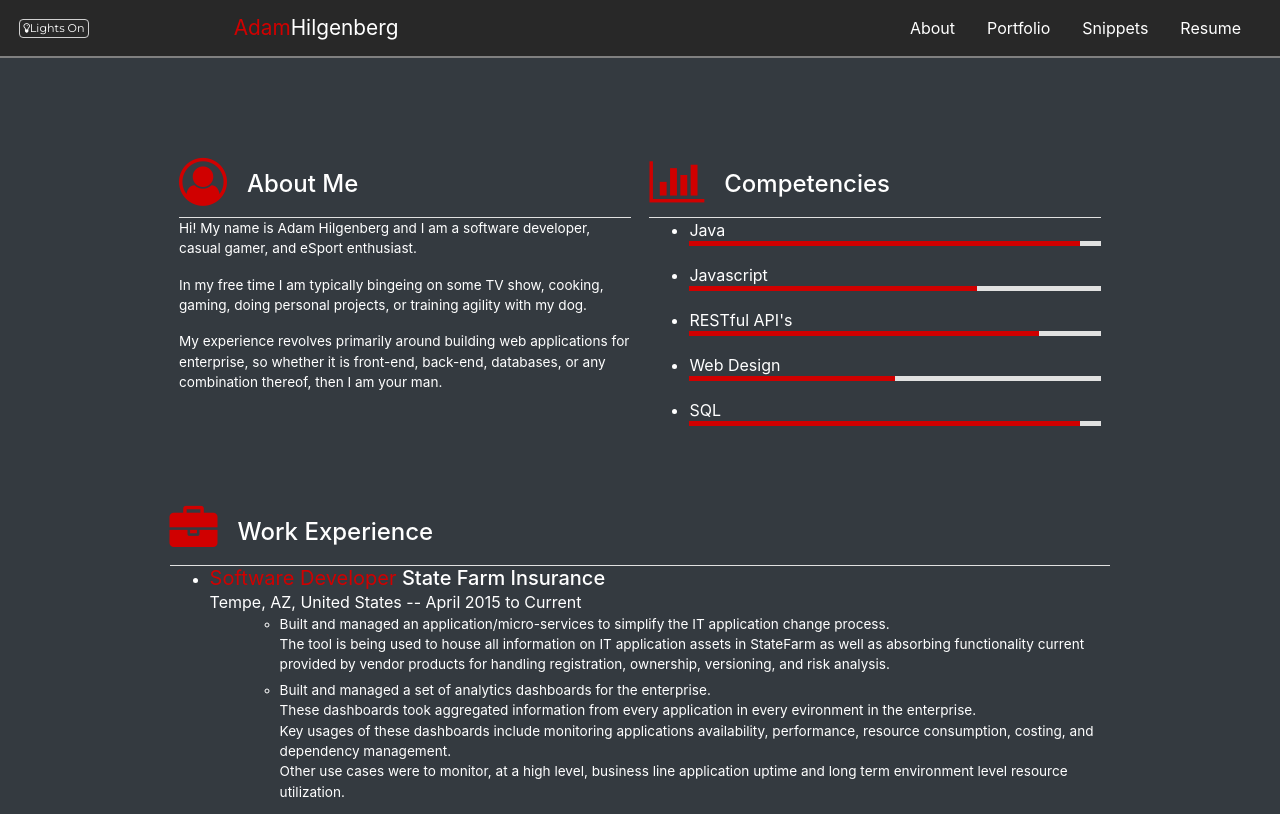
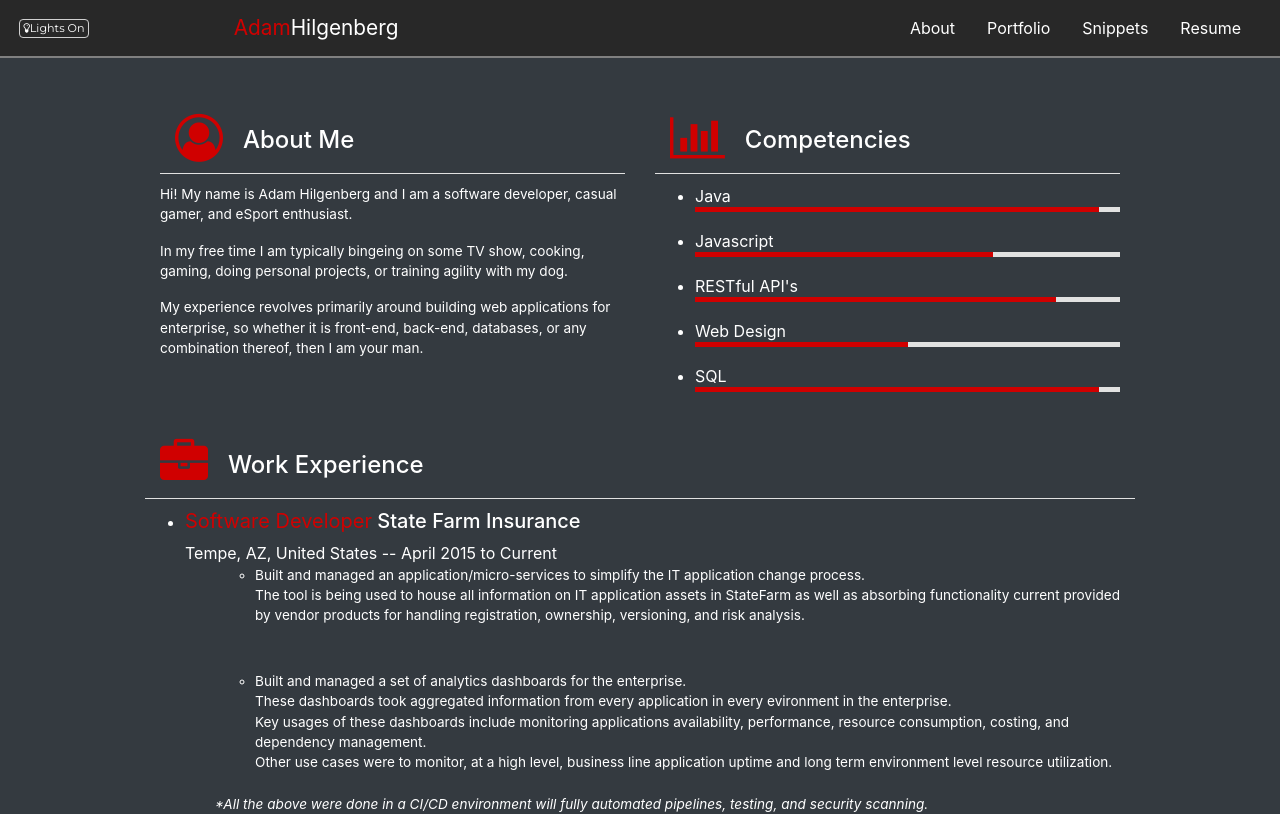
Before and after one commit to ajhilgen/personal-website, a Vue app: page /#/resume in a window 1280 px wide. Shown: the top 814 px of the page. Built offline with nearby package versions, Linux system fonts and the light colour scheme.

Commit message:
lights on color scheme for resume

```diff
--- a/src/components/Resume.vue
+++ b/src/components/Resume.vue
@@ -1,12 +1,9 @@
 <template>
-  <div>
-  	<!-- Corps -->
-  	<section role="main" class="resume_container clearfix">
-  		<div class="grid_16">
-  			<!-- A propos -->
-  			<div class="grid_8">
-          <div class="section-header">
-            <span class="fa fa-user-circle-o fa-3x icon-red" aria-hidden="true"/>
+  <div class="resume-container justify-content-center">
+    <div class="row">
+    	<div class="col-12 col-sm-6">
+        <div class="section-header col-12">
+          <span class="fa fa-user-circle-o fa-3x icon-color-scheme" aria-hidden="true"/>
     		  <h4>About Me</h4>
         </div>
         <p>
@@ -21,10 +18,9 @@
         </p>
     	</div>
 
-  			<!-- Compétences -->
-  			<div class="grid_8 competencies">
-          <div class="section-header">
-            <span class="fa fa-bar-chart-o fa-3x icon-red" aria-hidden="true"/>
+    	<div class="col-12 col-sm-6 competencies">
+        <div class="section-header col-12">
+          <span class="fa fa-bar-chart-o fa-3x icon-color-scheme" aria-hidden="true"/>
     		  <h4>Competencies</h4>
         </div>
     		<ul class="bars">
@@ -36,11 +32,9 @@
     		</ul>
     	</div>
     </div>
-
-  			<!-- Expériences -->
-  			<div class="grid_16 experiences">
-          <div class="section-header">
-            <span class="fa fa-briefcase fa-3x icon-red" aria-hidden="true"/>
+  	<div class="row experiences">
+      <div class="section-header col-12">
+        <span class="fa fa-briefcase fa-3x icon-color-scheme" aria-hidden="true"/>
   		  <h4>Work Experience</h4>
       </div>
   		<ul>
@@ -101,9 +95,9 @@
   	</div>
 
   	<!-- Formations -->
-  			<div class="grid_16 education">
-          <div class="section-header">
-            <span class="fa fa-graduation-cap fa-3x icon-red" aria-hidden="true"/>
+  	<div class="row education">
+      <div class="section-header col-12">
+        <span class="fa fa-graduation-cap fa-3x icon-color-scheme" aria-hidden="true"/>
   		  <h4>Education</h4>
       </div>
   		<ul>
@@ -117,9 +111,10 @@
   	</div>
 
   	<!-- Loisirs -->
-  			<div class="grid_8">
+    <div class="row">
+  		<div class="col-12 col-sm-6">
         <div class="section-header">
-            <span class="fa fa-gamepad fa-3x icon-red" aria-hidden="true"/>
+          <span class="fa fa-gamepad fa-3x icon-color-scheme" aria-hidden="true"/>
   			  <h4>Hobbies / Interests</h4>
         </div>
   			<p>
@@ -141,9 +136,9 @@
   		</div>
 
   		<!-- Contact -->
-  			<div class="grid_8 contact"  >
+  		<div class="col-12 col-sm-6 contact"  >
         <div class="section-header">
-            <span class="fa fa-vcard-o fa-3x icon-red" aria-hidden="true"/>
+          <span class="fa fa-vcard-o fa-3x icon-color-scheme" aria-hidden="true"/>
           <h4>Contact</h4>
         </div>
   			<p>If you are interested in my profile, do not hesitate to contact me.</p>
@@ -153,7 +148,7 @@
   				<li class="email"><a href="mailto:ajhilgen@gmail.com">ajhilgen@gmail.com</a></li>
   			</ul>
   		</div>
-  	</section>
+    </div>
   </div>
 </template>
 
@@ -166,106 +161,45 @@
 };
 </script>
 
-<style>
-  .resume_container {
+<style lang="scss">
+  .resume-container {
   	max-width: 960px;
   	width: 92%;
   	margin: 0 auto;
+    padding-top: 40px;
+
+    .row {
+        margin-bottom: 30px;
     }
-  .grid_6,
-  .grid_8,
-  .grid_10,
-  .grid_16 {
-  	display:inline;
-  	float: left;
-  	position: relative;
-  	margin-left: 1%;
-  	margin-right: 1%;
   }
 
-  .resume_container .grid_6 {
-  	width:35.5%;
-  }
-
-  .resume_container .grid_8 {
-  	width:48.0%;
-  }
-
-  .resume_container .grid_10 {
-  	width:60.5%;
-  }
-
-  .resume_container .grid_16 {
-  	width:98.0%;
-  }
-
-  .clearfix:after {
-  	clear: both;
-  	content: ' ';
-  	display: block;
-  	font-size: 0;
-  	line-height: 0;
-  	visibility: hidden;
-  	width: 0;
-  	height: 0;
-  }
-
-  .clearfix {
-  	display: inline-block;
-  }
-
-  * html .clearfix {
-  	height: 1%;
-  }
-
-  .clearfix {
-  	display: block;
-  }
-
-	::-webkit-input-placeholder  { color:#fff; }
-	input:-moz-placeholder { color:#fff; }
-	.placeholder { color: #fff; }
-
-	section[role=main] {
-		padding: 21px 0;
-		overflow: hidden;
-	}
-
-	section[role=main] > div {
-		margin-top: 63px;
-	}
-
-	section[role=main] h4 {
+	.resume-container h4 {
 		padding: 0 0 10px 20px;
 		margin-top: 12px;
 		position: relative;
  	}
 
-	section[role=main] h5 {
-		margin-bottom: 0px;
-	}
-
-	section[role=main] h5 strong {
-		color: #D00000;
+	.resume-container h5 strong {
 		font-weight: normal;
-	}
-
-  .icon-red  {
-    color: #D00000;
 	}
 
   .section-header {
     display: flex;
     justify-content: start;
-    border-bottom: 1px solid #e1e1e1;
+    margin-bottom: 10px;
   }
 
   .section-header h4 {
     flex-grow: 1;
   }
 
-	.experiences li, .education li {
-		margin-bottom: 63px;
+	.experiences li:not(:last-child) {
+		margin-bottom: 25px;
+    padding-bottom: 20px;
+	}
+
+  .experiences > ul > li:not(:last-child) {
+    border-bottom: 1px dashed white;
   }
 
   .experiences li li{
@@ -295,7 +229,6 @@
 	}
 
 	.competencies .bars li span {
-		background: #D00000;
 		bottom: -4px;
 		content: ' ';
 		display: block;
@@ -314,7 +247,6 @@
     font-family: 'FontAwesome';
     content: '\f067';
     margin:0 5px 0 -15px;
-    color: #D00000;
   }
 
   .contact li.phone:before {
@@ -328,4 +260,56 @@
   .contact li.home:before {
     content: '\f015';
   }
+
+  #lightswitch + #lightlabel + #app-container {
+    .competencies .bars li:after {
+  		background: #e1e1e1;
+  	}
+
+    .section-header {
+      border-bottom: 1px solid #e1e1e1;
+    }
+
+    .resume-container h5 strong {
+      color: #D00000;
+    }
+
+    .icon-color-scheme  {
+      color: #D00000;
+    }
+
+    .contact li:before {
+      color: #D00000;
+    }
+
+    .competencies .bars li span {
+  		background: #D00000;
+  	}
+  }
+
+  #lightswitch:checked + #lightlabel + #app-container {
+    .competencies .bars li:after {
+  		background: #E0E0E0;
+  	}
+
+    .section-header {
+      border-bottom: 1px solid #282828;
+    }
+
+    .resume-container h5 strong {
+      color: #0000CC;
+    }
+
+    .icon-color-scheme  {
+      color: #0000CC;
+    }
+
+    .contact li:before {
+      color: #0000CC;
+    }
+
+    .competencies .bars li span {
+  		background: #0000CC;
+  	}
+  }
 </style>
```
Lines whose indentation alone changed are shown as unchanged.
